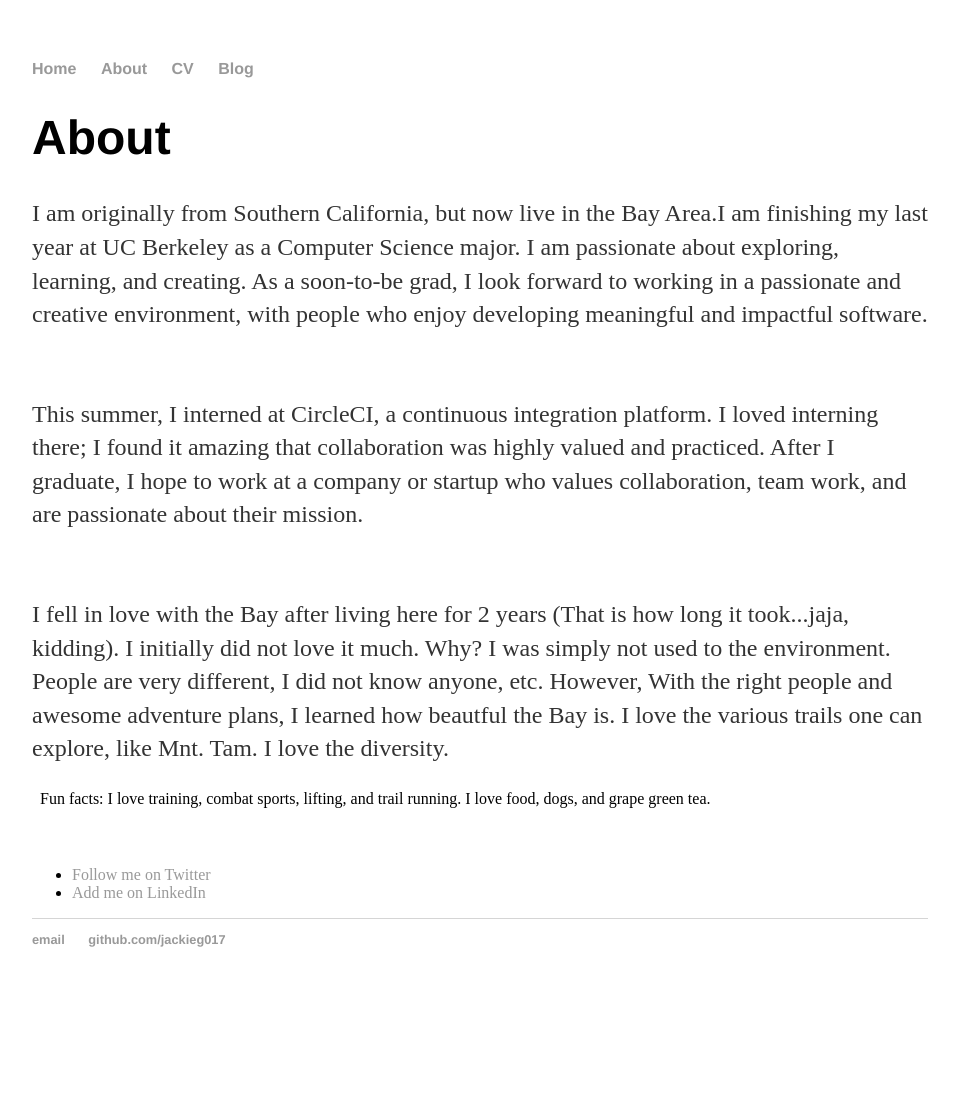
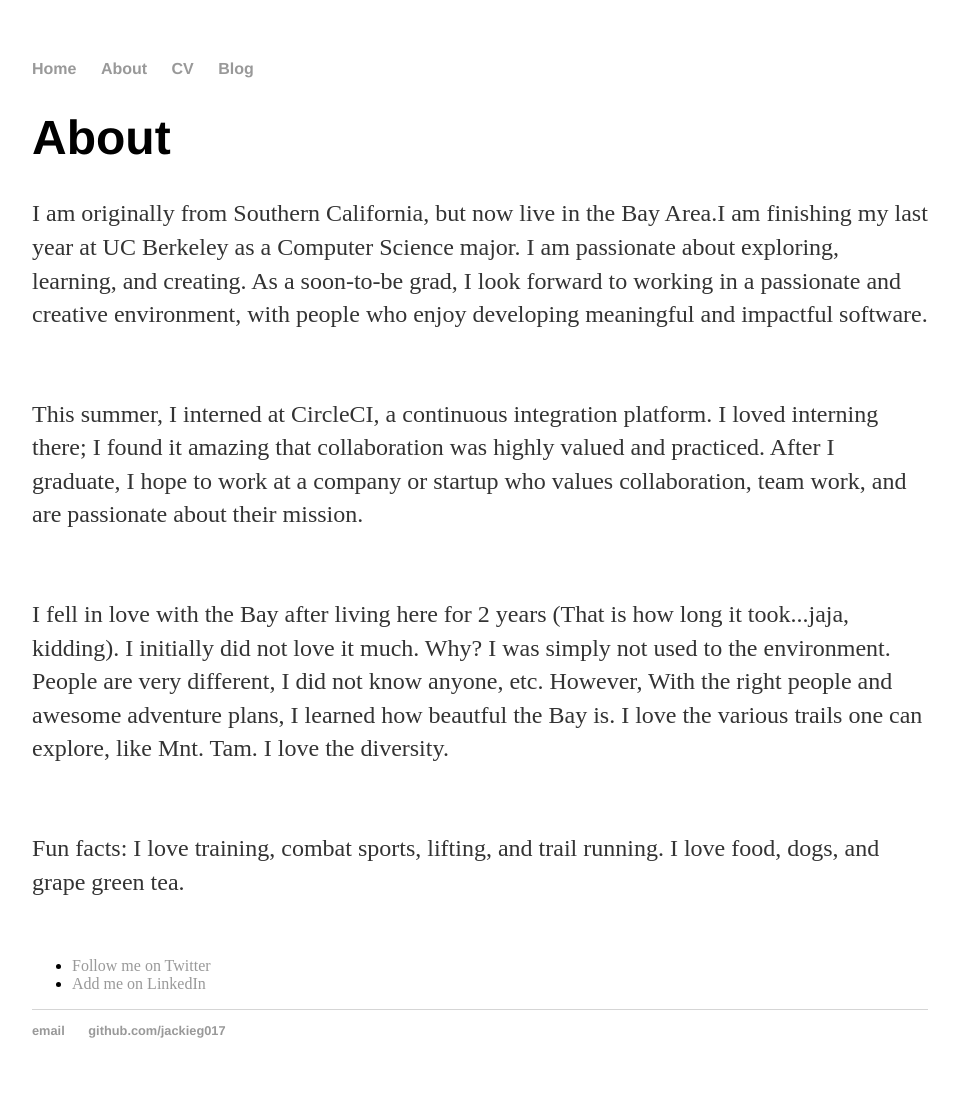
Before and after one commit to jackieg017/jackieg017.github.io, a Jekyll site: the page built from about/index.html, in a window 1280 px wide. Shown: the whole page, without its empty margins (160-1119 px from the left). Built offline with Jekyll 4.4.1, drawn with Linux system fonts in a browser that asks for light colours; before the commit the page ends 1007 px from its top, so only the background shows below that.

```diff
--- a/about/index.html
+++ b/about/index.html
@@ -11,7 +11,7 @@ title: About Jacque
 			&nbsp;
       			<p>I fell in love with the Bay after living here for 2 years (That is how long it took...jaja, kidding).  I initially did not love it much.  Why?  I was simply not used to the environment.  People are very different, I did not know anyone, etc.   However, With the right people and awesome adventure plans, I learned how beautful the Bay is.  I love the various trails one can explore, like Mnt. Tam.  I love the diversity. </p>
       			&nbsp;
-			Fun facts:  I love training, combat sports, lifting, and trail running.  I love food, dogs, and grape green tea.</p>
+			<p>Fun facts:  I love training, combat sports, lifting, and trail running.  I love food, dogs, and grape green tea.</p>
 			&nbsp;
 			<ul class="contacts">
 				<li><a href="https://twitter.com/jacqueuqcaj">Follow me on Twitter</a></li>
```
